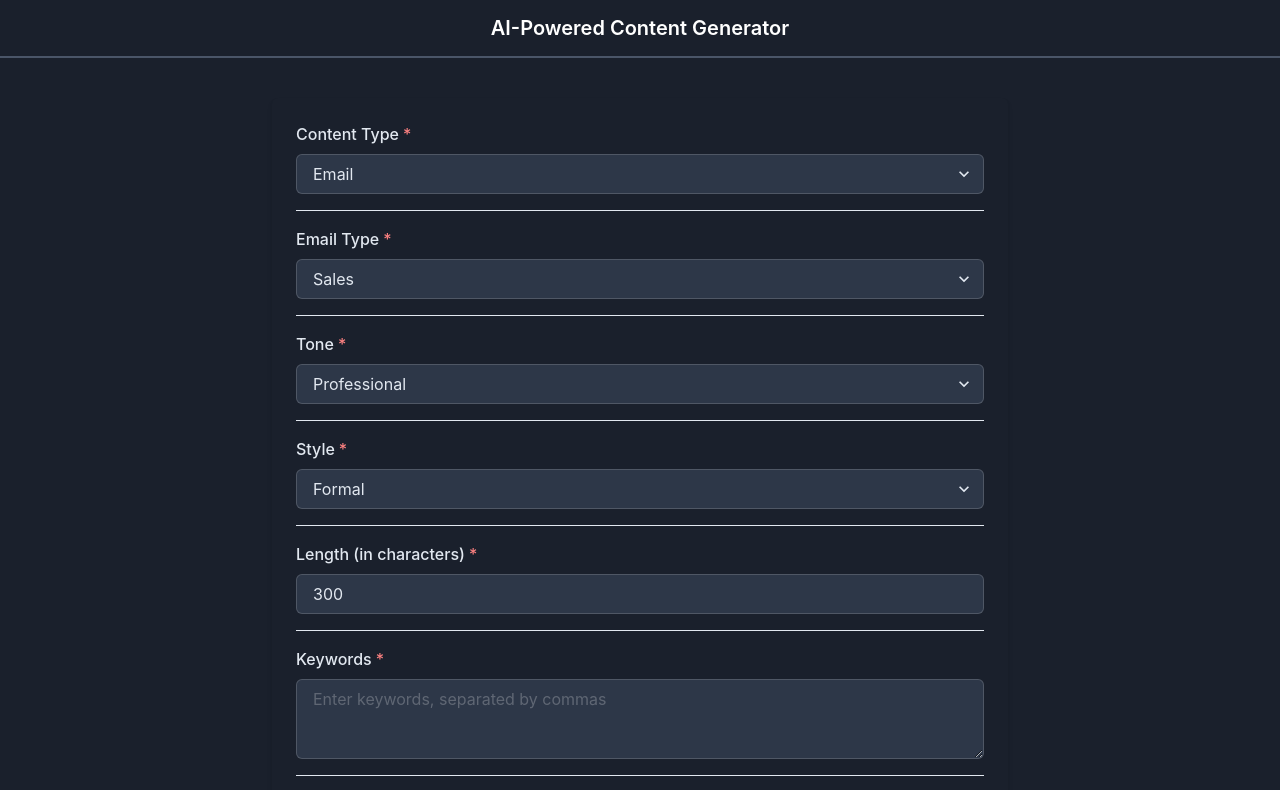
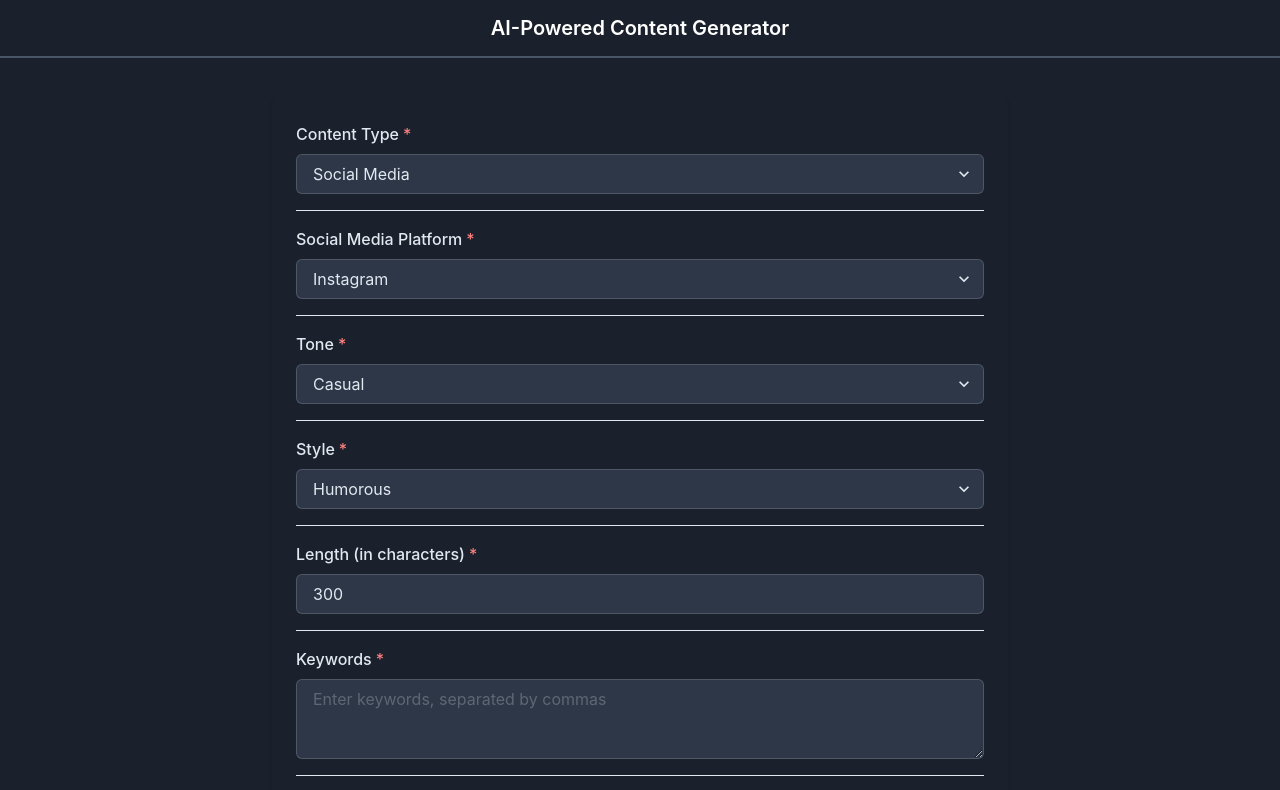
Before and after one commit to dhanyaaleena/ai_content_assistant, a Next.js app in the folder frontend/: page / in a window 1280 px wide. Shown: the top 790 px of the page. Built offline with nearby package versions, Linux system fonts and the light colour scheme; no server answers.

Commit message:
modified default values for the form

```diff
--- a/frontend/components/ContentForm.js
+++ b/frontend/components/ContentForm.js
@@ -33,14 +33,14 @@ const theme = extendTheme({
 
 const ContentForm = () => {
   const [formData, setFormData] = useState({
-    contentType: "email",          // Default to email
-    tone: "professional",         // Default tone
+    contentType: "social_media",          // Default to email
+    tone: "casual",         // Default tone
     length: 300,                  // Default length
-    emailType: "Sales",           // Default email type
+    emailType: "personal",           // Default email type
     socialMediaType: "Instagram", // Default social media platform
     keywords: "",                 // Default keywords
     mentions: "",                 // Default mentions for social media
-    style: "formal",              // Default style
+    style: "humorous",              // Default style
   });
   const [result, setResult] = useState("");
 
```
